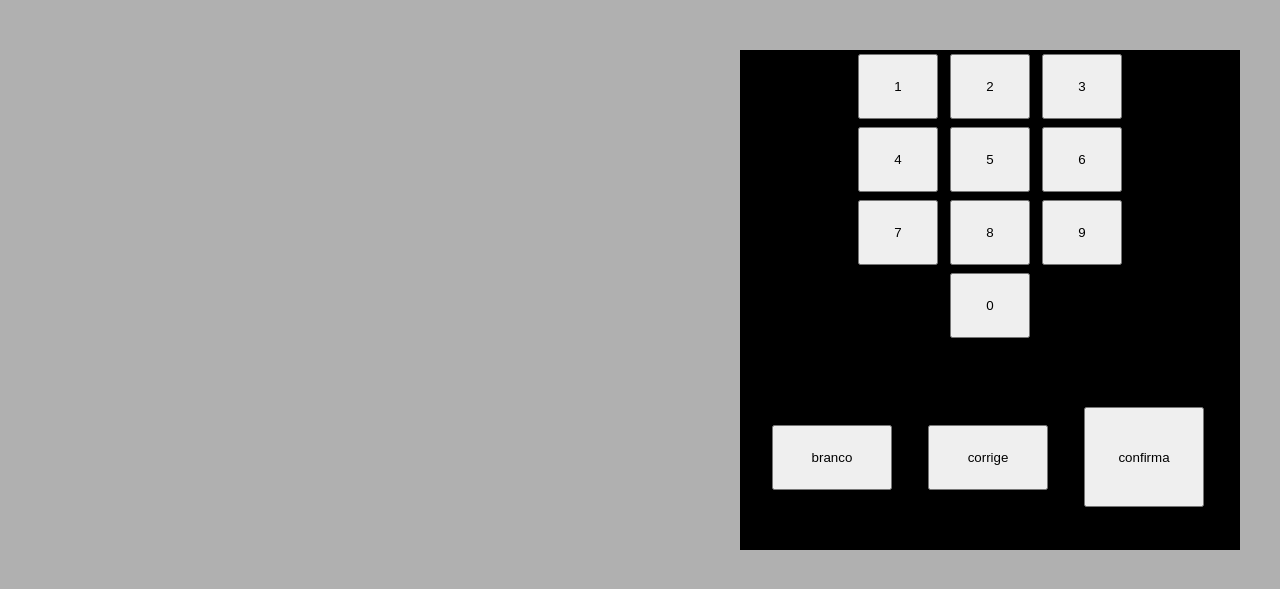
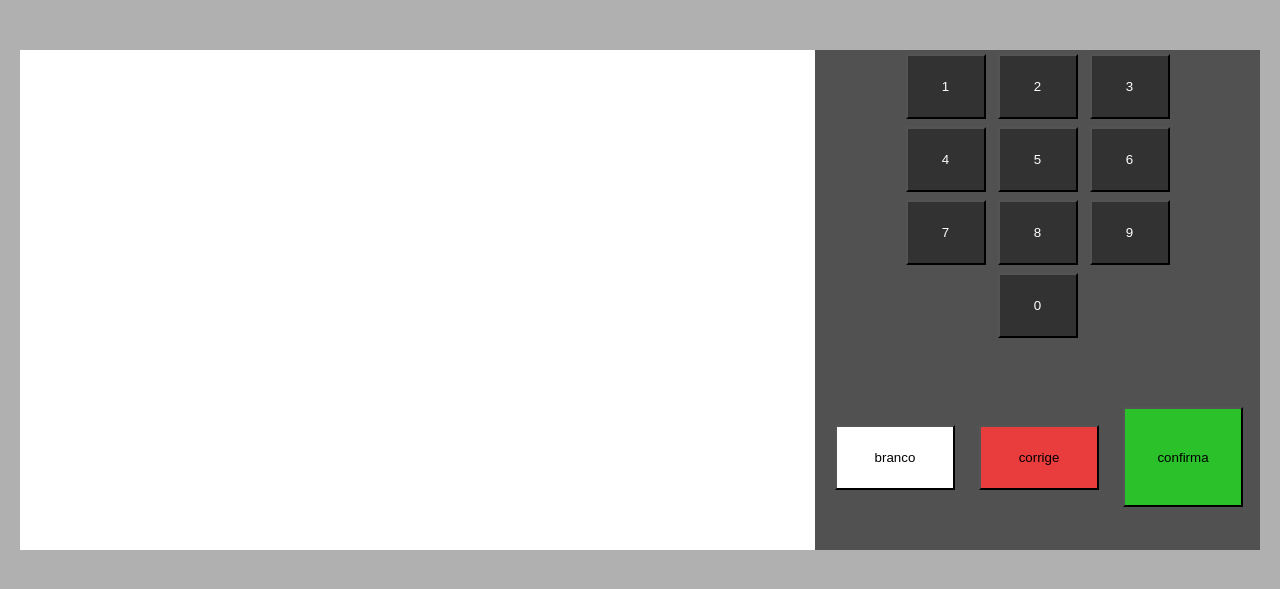
Before and after one commit to senacrs-emti/2022-2T-urna-g1, a PHP site: page / in a window 1280 px wide. Shown: the top 589 px of the page. Run offline with PHP 8.4, Linux system fonts and the light colour scheme.

Commit message:
commit 0.1

```diff
--- /dev/null
+++ b/assets/script.js
@@ -0,0 +1,8 @@
+function clicar(num) {
+    var texto = document.getElementById("digitos").innerHTML;
+    var resultado = texto + num;
+    document.getElementById("digitos").innerHTML = resultado + "  ";
+}
+function corrige() {
+    document.getElementById("digitos").innerHTML = "";
+}
--- a/assets/style.css
+++ b/assets/style.css
@@ -15,18 +15,28 @@ body{
 }
 
 .num{
+    color: white;
     width: 80px;
     height: 65px;
     margin: 4px;
+    transition: transform 0.3s;
+    background-color: rgb(50, 50, 50);
 }
 
 .block1{
-    background-color: black;
-    width: 500px;
+    background-color: #515151;
+    width: 445px;
     height: 500px;
     display: block;
     float: right;
-    margin-right: 20px;
+    margin-right: 0px;
+}
+
+.block2{
+    display: block;
+    background-color: white;
+    height: 500px;
+    width: 800px;
 }
 
 .butn{
@@ -34,6 +44,28 @@ body{
     height: 65px;
     margin: 5px;
     margin-top: 65px;
-    margin-left: 32px;
+    margin-left: 20px;
     margin-right: auto;
+    transition: transform 0.3s;
 }
+
+.butn:hover{
+    transform: scale(1.07);
+}
+
+.num:hover{
+    transform: scale(1.07);
+}
+
+.num:active{
+    transform: scale(0.9);
+}
+
+.butn:active{
+    transform: scale(0.9);
+}
+
+#digitos{
+    background-color: white;
+    margin: 40px;
+}
--- a/index.php
+++ b/index.php
@@ -14,27 +14,36 @@
 
         <div class="numeros">
 
-            <button type="submit" class="btn btn-block btn-primary num">1</button>
-            <button type="submit" class="btn btn-block btn-primary num">2</button>
-            <button type="submit" class="btn btn-block btn-primary num">3</button>
-            <button type="submit" class="btn btn-block btn-primary num">4</button>
-            <button type="submit" class="btn btn-block btn-primary num">5</button>
-            <button type="submit" class="btn btn-block btn-primary num">6</button>
-            <button type="submit" class="btn btn-block btn-primary num">7</button>
-            <button type="submit" class="btn btn-block btn-primary num">8</button>
-            <button type="submit" class="btn btn-block btn-primary num">9</button>
-            <button type="submit" style="margin-left: 96px;" class="btn btn-block btn-primary num">0</button>
+            <button type="submit" class="btn num" onclick="clicar(1)">1</button>
+            <button type="submit" class="btn num" onclick="clicar(2)">2</button>
+            <button type="submit" class="btn num" onclick="clicar(3)">3</button>
+            <button type="submit" class="btn num" onclick="clicar(4)">4</button>
+            <button type="submit" class="btn num" onclick="clicar(5)">5</button>
+            <button type="submit" class="btn num" onclick="clicar(6)">6</button>
+            <button type="submit" class="btn num" onclick="clicar(7)">7</button>
+            <button type="submit" class="btn num" onclick="clicar(8)">8</button>
+            <button type="submit" class="btn num" onclick="clicar(9)">9</button>
+            <button type="submit" style="margin-left: 96px;" class="btn num" onclick="clicar(0)">0</button>
 
         </div>
 
-        <button type="submit" class="butn" >branco</button>
+        <button type="submit" class="butn" style="background-color: white;" >branco</button>
 
-        <button type="submit" class="butn" >corrige</button>
+        <button type="submit" class="butn" style="background-color: #e93c3c;" onclick="corrige()" >corrige</button>
 
-        <button type="submit" class="butn" style="height: 100px;" >confirma</button>
+        <button type="submit" class="butn" style="height: 100px; background-color: #2ac12a;" onclick="confirma()" >confirma</button>
 
     </div>
 
+    <div class="block2">
+
+        <div class="box">
+
+            <p id="digitos"></p>
+
+        </div>
+
+    </div>
 
     <script src="assets/script.js"></script>
 </body>
```
